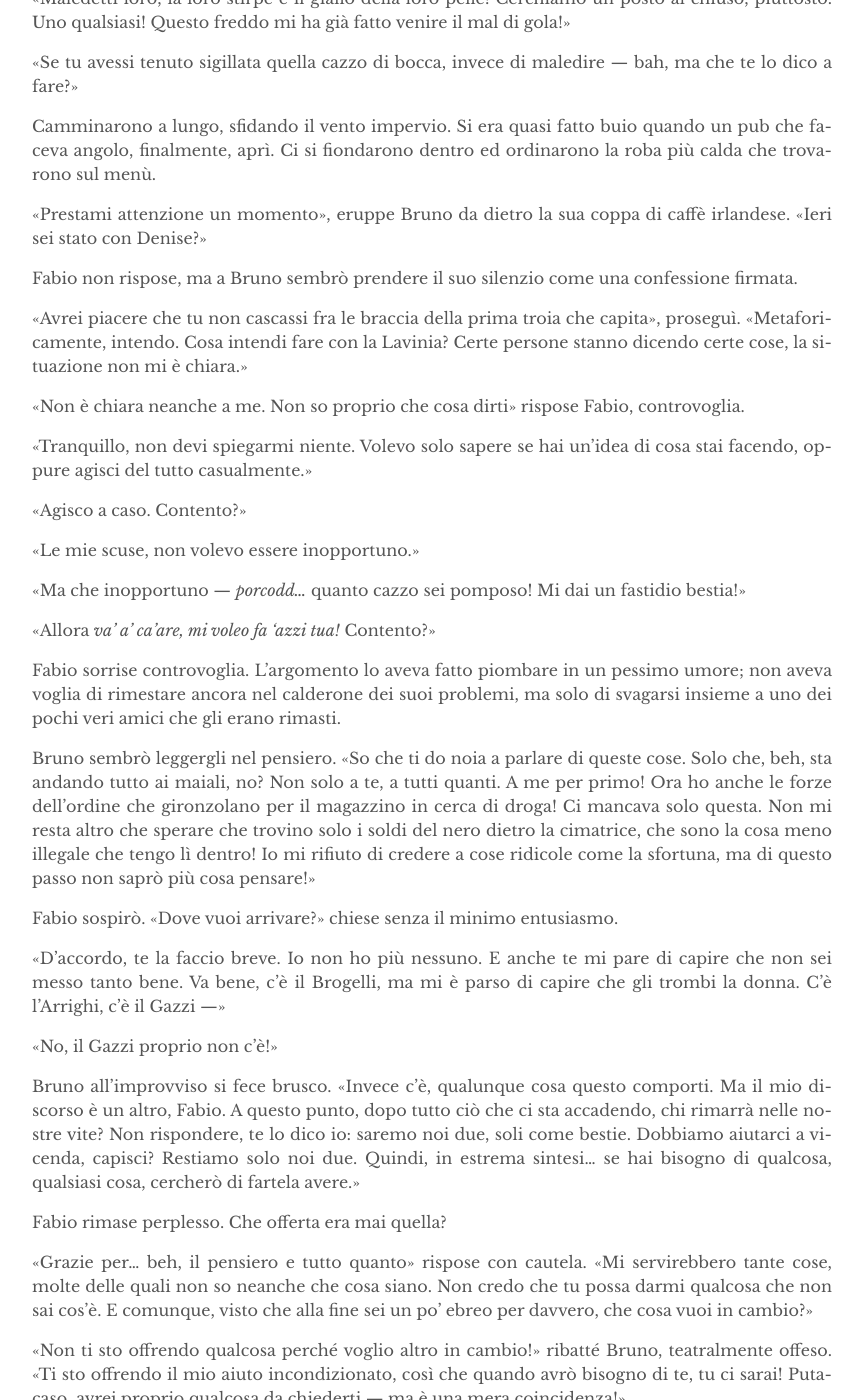
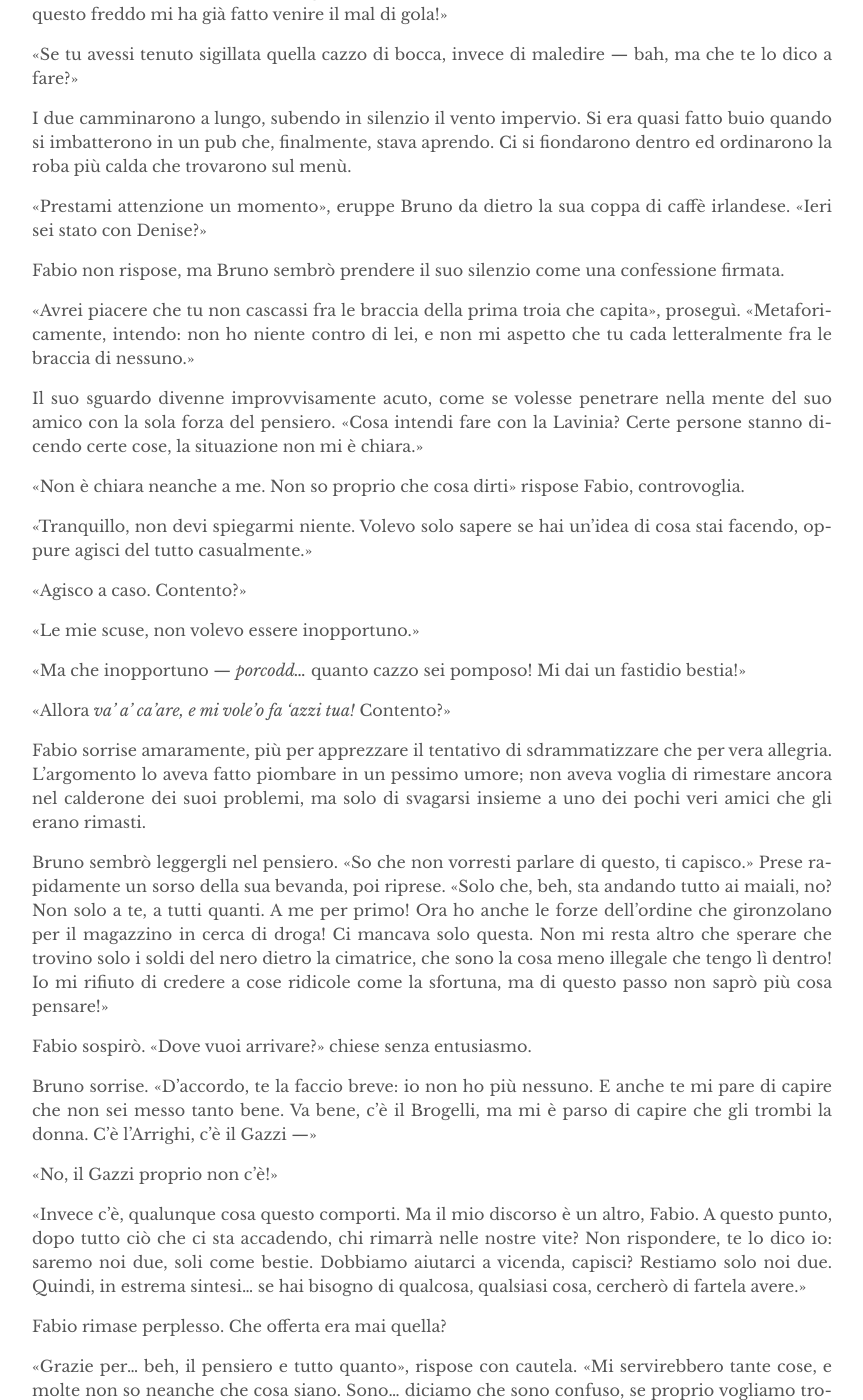
Before and after one commit to eviloutpost/eviloutpost.github.io, a Jekyll site: the page built from _works/sdp_ch/05.md, in a window 1280 px wide and 1400 px high, scrolled down 2763 px. Shown: the whole window, without its empty margins (208-1071 px from the left). Built offline with Jekyll 4.4.1, drawn with Linux system fonts in a browser that asks for light colours; some of the changed text lies outside the part shown.

Commit message:
big hinsight today

```diff
--- a/_works/sdp_ch/05.md
+++ b/_works/sdp_ch/05.md
@@ -76,21 +76,25 @@ Imbestialito per il freddo, Fabio si prodigò in una sfilza di maledizioni verso
 
 «Un mondo senza un quarto della sua popolazione. Odio le discriminazioni e le generalizzazioni di ogni sorta; personalmente, ritengo i cinesi ottime persone.»
 
-Fabio sogghignò. Avrebbe riso, se non avesse temuto di inghiottire per disgrazia un'altra boccata di aria fredda; a furia di parlare aveva l’ugola gelata, ma non si rassegnò a lasciar perdere. «Così ottime che non vuoi farle entrare in casa la domenica, ma preferisci parlarci lunedì, in ufficio, con un fucile a pompa sotto la scrivania!» ringhiò a denti stretti, beffardo.
+Fabio sogghignò. Avrebbe riso, se non avesse temuto di inghiottire per disgrazia un'altra boccata di aria fredda; a furia di parlare aveva l’ugola gelata, ma non si rassegnò a lasciar perdere.
 
-«Questi sono cinesi... un po’ più cattivi degli altri», replicò Bruno senza scomporsi.
+«Così ottime che preferisci parlarci lunedì, in ufficio, con un fucile a pompa sotto la scrivania!» ringhiò a denti stretti, beffardo.
 
-«Maledetti loro, la loro stirpe e il giallo della loro pelle! Cerchiamo un posto al chiuso, piuttosto. Uno qualsiasi! Questo freddo mi ha già fatto venire il mal di gola!»
+«Questi sono cinesi un po’ più cattivi degli altri», replicò Bruno senza scomporsi.
+
+«Maledetti loro, la loro stirpe e il giallo della loro pelle! Cerchiamo un posto al chiuso, piuttosto; questo freddo mi ha già fatto venire il mal di gola!»
 
 «Se tu avessi tenuto sigillata quella cazzo di bocca, invece di maledire --- bah, ma che te lo dico a fare?»
 
-Camminarono a lungo, sfidando il vento impervio. Si era quasi fatto buio quando un pub che faceva angolo, finalmente, aprì. Ci si fiondarono dentro ed ordinarono la roba più calda che trovarono sul menù.
+I due camminarono a lungo, subendo in silenzio il vento impervio. Si era quasi fatto buio quando si imbatterono in un pub che, finalmente, stava aprendo. Ci si fiondarono dentro ed ordinarono la roba più calda che trovarono sul menù.
 
 «Prestami attenzione un momento», eruppe Bruno da dietro la sua coppa di caffè irlandese. «Ieri sei stato con Denise?»
 
-Fabio non rispose, ma a Bruno sembrò prendere il suo silenzio come una confessione firmata.
+Fabio non rispose, ma Bruno sembrò prendere il suo silenzio come una confessione firmata.
 
-«Avrei piacere che tu non cascassi fra le braccia della prima troia che capita», proseguì. «Metaforicamente, intendo. Cosa intendi fare con la Lavinia? Certe persone stanno dicendo certe cose, la situazione non mi è chiara.»
+«Avrei piacere che tu non cascassi fra le braccia della prima troia che capita», proseguì. «Metaforicamente, intendo: non ho niente contro di lei, e non mi aspetto che tu cada letteralmente fra le braccia di nessuno.»
+
+Il suo sguardo divenne improvvisamente acuto, come se volesse penetrare nella mente del suo amico con la sola forza del pensiero. «Cosa intendi fare con la Lavinia? Certe persone stanno dicendo certe cose, la situazione non mi è chiara.»
 
 «Non è chiara neanche a me. Non so proprio che cosa dirti» rispose Fabio, controvoglia.
 
@@ -102,31 +106,35 @@ Fabio non rispose, ma a Bruno sembrò prendere il suo silenzio come una confessi
 
 «Ma che inopportuno --- *porcodd...* quanto cazzo sei pomposo! Mi dai un fastidio bestia!»
 
-«Allora *va' a' ca'are, mi voleo fa 'azzi tua!* Contento?»
+«Allora *va' a' ca'are, e mi vole'o fa 'azzi tua!* Contento?»
 
-Fabio sorrise controvoglia. L’argomento lo aveva fatto piombare in un pessimo umore; non aveva voglia di rimestare ancora nel calderone dei suoi problemi, ma solo di svagarsi insieme a uno dei pochi veri amici che gli erano rimasti.
+Fabio sorrise amaramente, più per apprezzare il tentativo di sdrammatizzare che per vera allegria. L’argomento lo aveva fatto piombare in un pessimo umore; non aveva voglia di rimestare ancora nel calderone dei suoi problemi, ma solo di svagarsi insieme a uno dei pochi veri amici che gli erano rimasti.
 
-Bruno sembrò leggergli nel pensiero. «So che ti do noia a parlare di queste cose. Solo che, beh, sta andando tutto ai maiali, no? Non solo a te, a tutti quanti. A me per primo! Ora ho anche le forze dell’ordine che gironzolano per il magazzino in cerca di droga! Ci mancava solo questa. Non mi resta altro che sperare che trovino solo i soldi del nero dietro la cimatrice, che sono la cosa meno illegale che tengo lì dentro! Io mi rifiuto di credere a cose ridicole come la sfortuna, ma di questo passo non saprò più cosa pensare!»
+Bruno sembrò leggergli nel pensiero. «So che non vorresti parlare di questo, ti capisco.» Prese rapidamente un sorso della sua bevanda, poi riprese. «Solo che, beh, sta andando tutto ai maiali, no? Non solo a te, a tutti quanti. A me per primo! Ora ho anche le forze dell’ordine che gironzolano per il magazzino in cerca di droga! Ci mancava solo questa. Non mi resta altro che sperare che trovino solo i soldi del nero dietro la cimatrice, che sono la cosa meno illegale che tengo lì dentro! Io mi rifiuto di credere a cose ridicole come la sfortuna, ma di questo passo non saprò più cosa pensare!»
 
-Fabio sospirò. «Dove vuoi arrivare?» chiese senza il minimo entusiasmo.
+Fabio sospirò. «Dove vuoi arrivare?» chiese senza entusiasmo.
 
-«D’accordo, te la faccio breve. Io non ho più nessuno. E anche te mi pare di capire che non sei messo tanto bene. Va bene, c’è il Brogelli, ma mi è parso di capire che gli trombi la donna. C’è l’Arrighi, c’è il Gazzi ---»
+Bruno sorrise. «D’accordo, te la faccio breve: io non ho più nessuno. E anche te mi pare di capire che non sei messo tanto bene. Va bene, c’è il Brogelli, ma mi è parso di capire che gli trombi la donna. C’è l’Arrighi, c’è il Gazzi ---»
 
 «No, il Gazzi proprio non c’è!»
 
-Bruno all'improvviso si fece brusco. «Invece c’è, qualunque cosa questo comporti. Ma il mio discorso è un altro, Fabio. A questo punto, dopo tutto ciò che ci sta accadendo, chi rimarrà nelle nostre vite? Non rispondere, te lo dico io: saremo noi due, soli come bestie. Dobbiamo aiutarci a vicenda, capisci? Restiamo solo noi due. Quindi, in estrema sintesi... se hai bisogno di qualcosa, qualsiasi cosa, cercherò di fartela avere.»
+«Invece c’è, qualunque cosa questo comporti. Ma il mio discorso è un altro, Fabio. A questo punto, dopo tutto ciò che ci sta accadendo, chi rimarrà nelle nostre vite? Non rispondere, te lo dico io: saremo noi due, soli come bestie. Dobbiamo aiutarci a vicenda, capisci? Restiamo solo noi due. Quindi, in estrema sintesi... se hai bisogno di qualcosa, qualsiasi cosa, cercherò di fartela avere.»
 
 Fabio rimase perplesso. Che offerta era mai quella?
 
-«Grazie per... beh, il pensiero e tutto quanto» rispose con cautela. «Mi servirebbero tante cose, molte delle quali non so neanche che cosa siano. Non credo che tu possa darmi qualcosa che non sai cos’è. E comunque, visto che alla fine sei un po’ ebreo per davvero, che cosa vuoi in cambio?»
+«Grazie per... beh, il pensiero e tutto quanto», rispose con cautela. «Mi servirebbero tante cose, e molte non so neanche che cosa siano. Sono... diciamo che sono confuso, se proprio vogliamo trovare una definizione che non ci spaventi più del dovuto. Non so cosa mi serve, Bruno; non credo che tu possa darmi qualcosa se non sai cos’è.» I suoi occhi si socchiusero appena. «E comunque, visto che alla fine sei un po’ ebreo per davvero... che cosa vuoi in cambio?»
 
 «Non ti sto offrendo qualcosa perché voglio altro in cambio!» ribatté Bruno, teatralmente offeso. «Ti sto offrendo il mio aiuto incondizionato, così che quando avrò bisogno di te, tu ci sarai! Putacaso, avrei proprio qualcosa da chiederti --- ma è una mera coincidenza!»
 
-Fabio sospirò. «Dimmi che devo fare e lo farò. Anche io ho soltanto te, credi forse non ti farei un favore senza un tornaconto?»
+Fabio sospirò di nuovo. «Dimmi che devo fare e lo farò. Anche io ho soltanto te, credi forse non ti farei un favore senza un tornaconto?»
 
 «Certo che lo credo, per questo ti sto offrendo qualcosa in cambio. Parla, dimmi cosa vuoi.»
 
-«Te l’ho detto, non saprei... L’unica cosa che mi viene in mente, tu non puoi darmela.»
+«Te l’ho detto, in pratica non ne ho idea.»
+
+Bruno finì quello che rimaneva del suo caffé irlandese in un unico, lungo sorso. «Prima di concentrarti sui mezzi, deve aver chiaro il fine», sentenziò.
+
+L’unica cosa che mi viene in mente, tu non puoi darmela.
 
 «Forza, spara.»
 
```
Also changed, not shown: other parts of _works/sdp_ch/05.md (+2 -2 lines).
